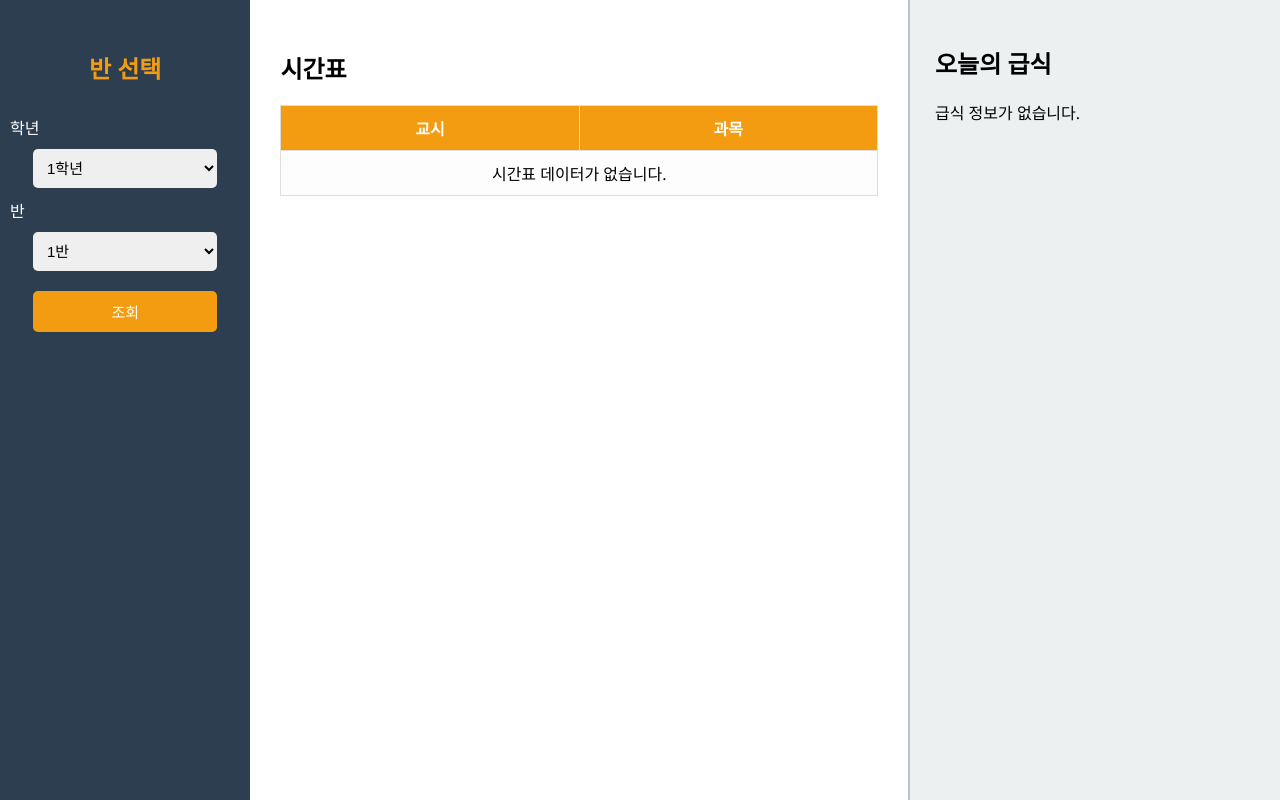
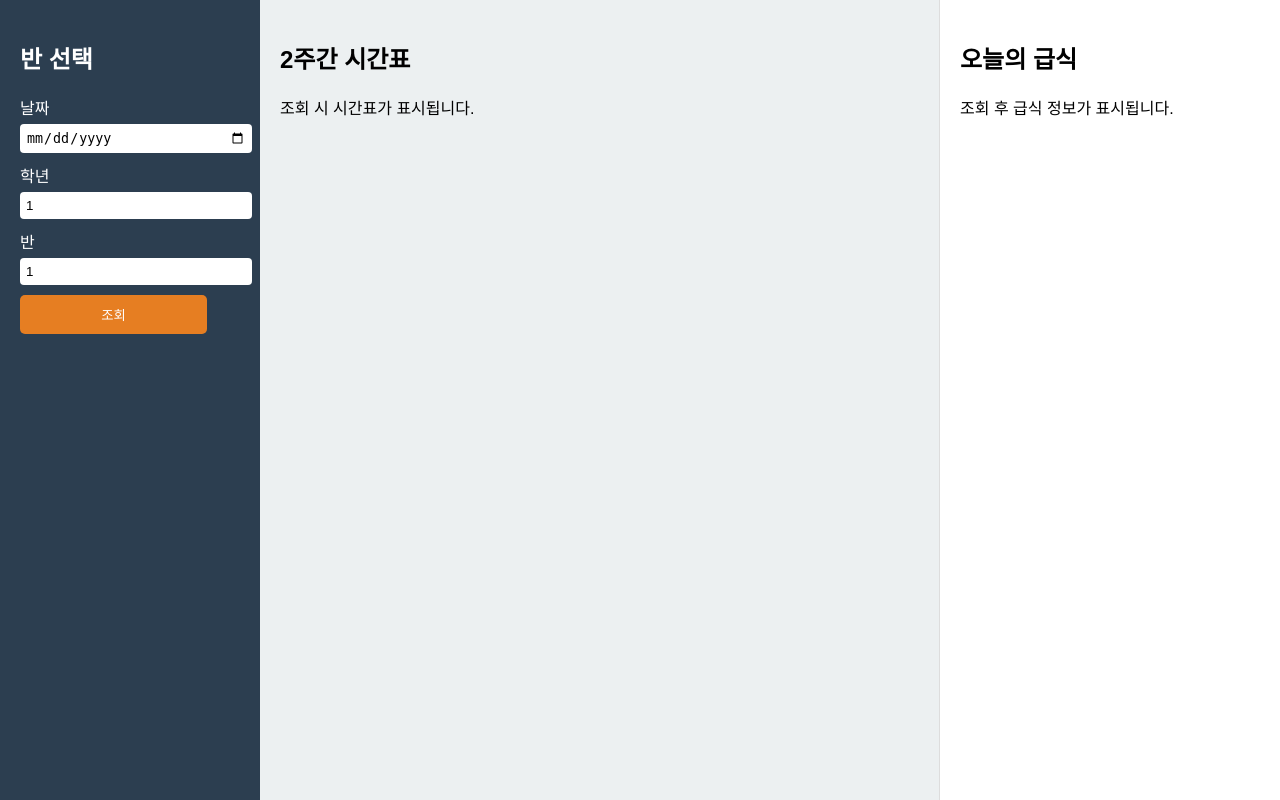
Before and after one commit to V1nce09/Sejong-HS-website-AFE, a Flask app: page /main in a window 1280 px wide. Run offline with Flask 3, Linux system fonts and the light colour scheme; the visitor is signed in with stand-in values (Sample User, id 1); data that the repository does not hold is empty.

Commit message:
롤백
이상해서 롤백

```diff
--- a/templates/main.html
+++ b/templates/main.html
@@ -1,202 +1,86 @@
+
 <!DOCTYPE html>
 <html lang="ko">
 <head>
     <meta charset="UTF-8">
-    <title>학교 통합 시스템</title>
+    <title>세종고 통합 포털</title>
     <link rel="stylesheet" href="{{ url_for('static', filename='style.css') }}">
-    <style>
-        /* 전체 레이아웃 */
-        body {
-            display: flex;
-            height: 100vh;
-            margin: 0;
-            font-family: 'Segoe UI', Arial, sans-serif;
-            background-color: #f4f6f9;
-        }
-
-        /* 좌측 패널 */
-        .sidebar {
-            width: 18%;
-            background-color: #2c3e50;
-            color: white;
-            display: flex;
-            flex-direction: column;
-            align-items: center;
-            padding: 30px 10px;
-        }
-
-        .sidebar h2 {
-            color: #f39c12;
-            margin-bottom: 30px;
-        }
-
-        .sidebar select, .sidebar button {
-            width: 80%;
-            margin: 10px 0;
-            padding: 10px;
-            border: none;
-            border-radius: 5px;
-            font-size: 15px;
-        }
-
-        .sidebar button {
-            background-color: #f39c12;
-            color: white;
-            cursor: pointer;
-            transition: background-color 0.2s;
-        }
-
-        .sidebar button:hover {
-            background-color: #d35400;
-        }
-
-        /* 중앙 메인 */
-        .main-content {
-            flex: 1;
-            background: white;
-            padding: 30px;
-            overflow-y: auto;
-        }
-
-        .timetable {
-            width: 100%;
-            border-collapse: collapse;
-        }
-
-        .timetable th, .timetable td {
-            border: 1px solid #ddd;
-            text-align: center;
-            padding: 10px;
-        }
-
-        .timetable th {
-            background-color: #f39c12;
-            color: white;
-        }
-
-        .timetable td {
-            background-color: #fdfdfd;
-        }
-
-        /* 우측 패널 */
-        .sidebar-right {
-            width: 25%;
-            background-color: #ecf0f1;
-            padding: 25px;
-            overflow-y: auto;
-            border-left: 2px solid #bdc3c7;
-        }
-
-        .meal-section {
-            margin-bottom: 25px;
-            background: white;
-            padding: 15px;
-            border-radius: 8px;
-            box-shadow: 0 2px 4px rgba(0,0,0,0.1);
-        }
-
-        .meal-section h3 {
-            margin-bottom: 10px;
-            color: #e67e22;
-        }
-
-        .meal-section ul {
-            list-style: none;
-            padding: 0;
-            margin: 0;
-        }
-
-        .meal-section li {
-            margin-bottom: 5px;
-            line-height: 1.4em;
-        }
-
-    </style>
 </head>
 <body>
+<div class="container">
     <!-- 좌측 패널 -->
-    <div class="sidebar">
+    <aside class="sidebar">
         <h2>반 선택</h2>
-        <label>학년</label>
-        <select id="grade">
-            <option value="1">1학년</option>
-            <option value="2">2학년</option>
-            <option value="3">3학년</option>
-        </select>
-        <label>반</label>
-        <select id="classroom">
-            <option value="1">1반</option>
-            <option value="2">2반</option>
-            <option value="3">3반</option>
-            <option value="4">4반</option>
-        </select>
-        <button onclick="loadData()">조회</button>
-    </div>
+        <form id="queryForm">
+            <label>날짜<br>
+                <input type="date" id="date" name="date" required>
+            </label>
+            <label>학년<br>
+                <input type="number" id="grade" name="grade" min="1" max="3" value="1">
+            </label>
+            <label>반<br>
+                <input type="number" id="classroom" name="classroom" min="1" max="10" value="1">
+            </label>
+            <button type="submit" class="btn">조회</button>
+        </form>
+    </aside>
 
-    <!-- 중앙 패널 (시간표) -->
-    <div class="main-content">
-        <h2 id="timetable-title">시간표</h2>
-        <table class="timetable" id="timetable">
-            <thead>
-                <tr>
-                    <th>교시</th>
-                    <th>과목</th>
-                </tr>
-            </thead>
-            <tbody id="timetable-body">
-                <tr><td colspan="2">데이터를 불러오는 중...</td></tr>
-            </tbody>
-        </table>
-    </div>
+    <!-- 중앙 -->
+    <main class="timetable-section">
+        <h2>2주간 시간표</h2>
+        <div id="timetable-container">
+            <p class="placeholder">조회 시 시간표가 표시됩니다.</p>
+        </div>
+    </main>
 
-    <!-- 우측 패널 (급식) -->
-    <div class="sidebar-right">
+    <!-- 우측 -->
+    <aside class="meal-panel">
         <h2>오늘의 급식</h2>
-        <div id="meal-container">
-            <p>불러오는 중...</p>
+        <div id="meal-info">
+            <p>조회 후 급식 정보가 표시됩니다.</p>
         </div>
-    </div>
+    </aside>
+</div>
 
-    <script>
-        async function loadData() {
-            const grade = document.getElementById("grade").value;
-            const classroom = document.getElementById("classroom").value;
-            const today = new Date().toISOString().slice(0,10).replace(/-/g,"");
-            const res = await fetch(`/api/data?grade=${grade}&classroom=${classroom}&date=${today}`);
-            const data = await res.json();
+<script>
+document.getElementById("queryForm").addEventListener("submit", function(e) {
+    e.preventDefault();
 
-            // 시간표 표시
-            const tbody = document.getElementById("timetable-body");
-            tbody.innerHTML = "";
+    const date = document.getElementById("date").value.replaceAll("-", "");
+    const grade = document.getElementById("grade").value;
+    const classroom = document.getElementById("classroom").value;
+
+    fetch(`/api/data?date=${date}&grade=${grade}&classroom=${classroom}`)
+        .then(response => response.json())
+        .then(data => {
+            const timetableContainer = document.getElementById("timetable-container");
+            timetableContainer.innerHTML = "";
             if (data.timetable.length === 0) {
-                tbody.innerHTML = "<tr><td colspan='2'>시간표 데이터가 없습니다.</td></tr>";
+                timetableContainer.innerHTML = "<p>시간표 정보가 없습니다.</p>";
             } else {
-                data.timetable.forEach((subject, idx) => {
-                    const row = `<tr><td>${idx + 1}</td><td>${subject}</td></tr>`;
-                    tbody.innerHTML += row;
+                data.timetable.forEach(day => {
+                    const d = new Date(day.date.substring(0,4), day.date.substring(4,6)-1, day.date.substring(6,8));
+                    const dayBox = document.createElement("div");
+                    dayBox.className = "day-box";
+                    dayBox.innerHTML = `<h4>${d.getMonth()+1}월 ${d.getDate()}일</h4>`;
+                    day.timetable.forEach((subject, idx) => {
+                        dayBox.innerHTML += `<p>${idx+1}교시: ${subject}</p>`;
+                    });
+                    timetableContainer.appendChild(dayBox);
                 });
             }
 
-            // 급식 표시
-            const mealDiv = document.getElementById("meal-container");
-            mealDiv.innerHTML = "";
-            if (data.meal.length === 0) {
-                mealDiv.innerHTML = "<p>급식 정보가 없습니다.</p>";
+            const mealInfo = document.getElementById("meal-info");
+            mealInfo.innerHTML = "";
+            if (data.meal.length > 0) {
+                data.meal.forEach(meal => {
+                    mealInfo.innerHTML += `<div class="meal-item"><h4>${meal.time}</h4><pre>${meal.menu}</pre></div>`;
+                });
             } else {
-                data.meal.forEach(meal => {
-                    const block = `
-                        <div class="meal-section">
-                            <h3>${meal.time}</h3>
-                            <ul>${meal.menu.split('\n').map(item => `<li>${item}</li>`).join('')}</ul>
-                        </div>
-                    `;
-                    mealDiv.innerHTML += block;
-                });
+                mealInfo.innerHTML = "<p>급식 정보가 없습니다.</p>";
             }
-        }
-
-        // 페이지 로드시 자동 로드
-        window.onload = loadData;
-    </script>
+        });
+});
+</script>
 </body>
 </html>
```
